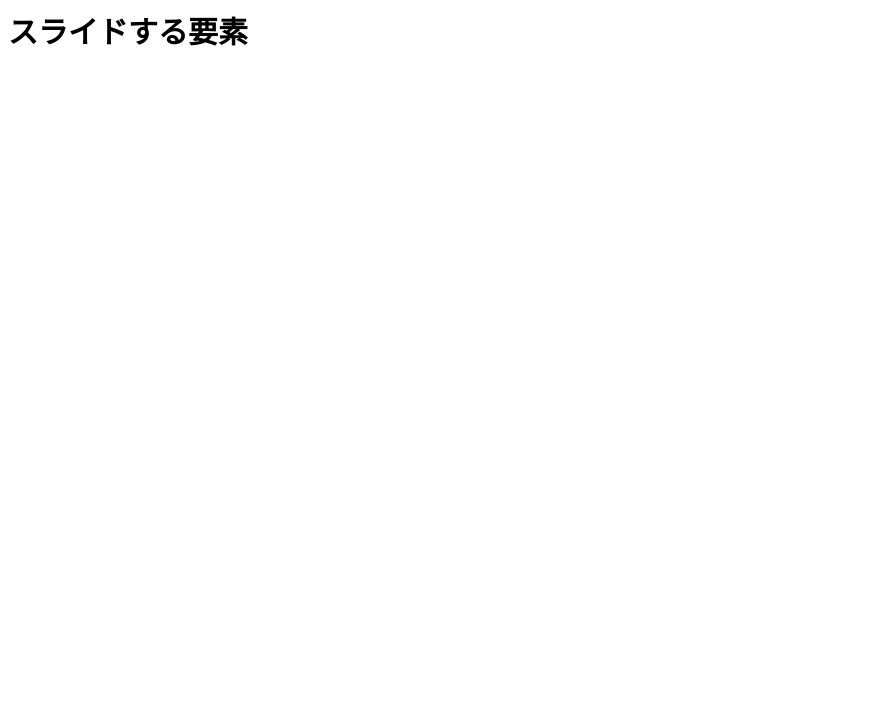
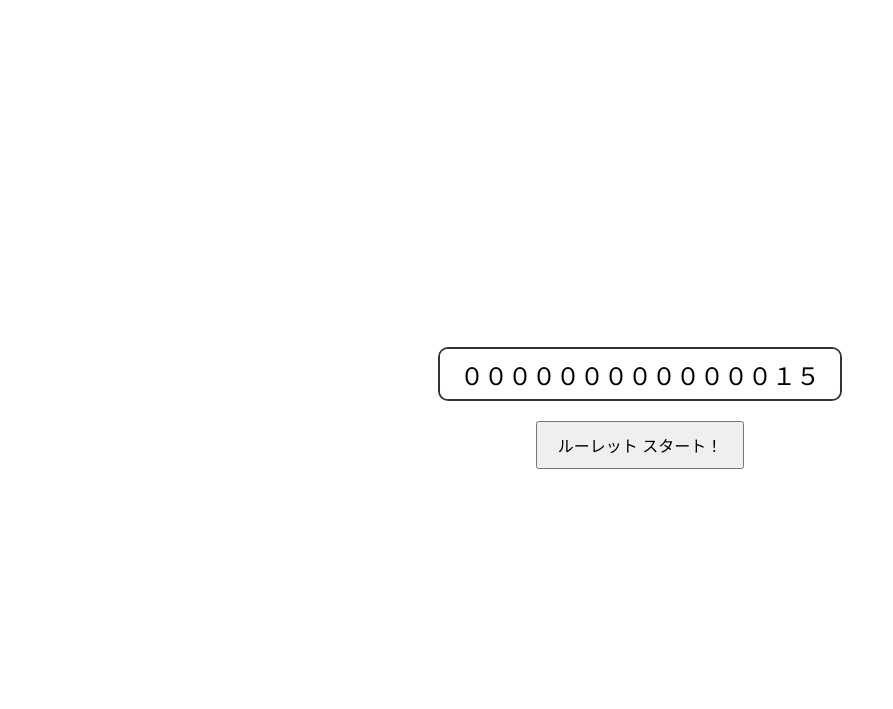
Before and after one commit to phillieshoneyy/lot, a plain HTML site: page index.html in a window 1280 px wide. Shown: the whole page, without its empty margins (0-893 px from the left). Drawn offline with Linux system fonts and the light colour scheme.

Commit message:
Add files via upload

```diff
--- a/index.html
+++ b/index.html
@@ -1,28 +1,125 @@
-<html>
-  <head>
-    <title></title>
+<!DOCTYPE html>
+<html lang="ja">
+<head>
+    <meta charset="UTF-8">
+    <meta name="viewport" content="width=device-width, initial-scale=1.0">
+    <title>ルーレット</title>
     <style>
+        body {
+            display: flex;
+            flex-direction: column;
+            justify-content: center;
+            align-items: center;
+            height: 100vh;
+            background-color: #ffffff; /* ページの背景を白に設定 */
+        }
+        .roulette-container {
+            width: 400px; /* ルーレットの幅を広げる */
+            height: 50px;
+            overflow: hidden;
+            border: 2px solid #333;
+            position: relative;
+            border-radius: 10px; /* 枠の角を丸く設定 */
+            margin-bottom: 20px; /* ボタンとの間にスペースを追加 */
+        }
+        .roulette {
+            display: flex;
+            flex-direction: column;
+            position: absolute;
+            width: 100%; /* ルーレットの幅を100%に設定 */
+        }
+        .item {
+            height: 50px;
+            display: flex;
+            justify-content: center; /* 文言を中央に配置 */
+            align-items: center; /* 文言を中央に配置 */
+            font-size: 24px;
+            background-color: #fff;
+            border-bottom: 1px solid #ccc;
+            text-align: center; /* 文言を中央に配置 */
+            width: 100%; /* アイテムの幅を100%に設定 */
+        }
+        @keyframes spin {
+            0% { top: 0; }
+            100% { top: -1050px; } /* 21項目分の高さに調整 */
+        }
+        button {
+            padding: 10px 20px;
+            font-size: 16px;
+            cursor: pointer;
+        }
+        button:disabled {
+            background-color: #ccc;
+            cursor: not-allowed;
+        }
+    </style>
+</head>
+<body>
+    <div class="roulette-container">
+        <div class="roulette" id="roulette">
+            <!-- アイテムはJavaScriptで追加 -->
+        </div>
+    </div>
+    <button id="startButton">ルーレット スタート！</button>
 
-.slide-in {
-  font-size: 30px;
-  font-weight: bold;
-  animation: slideIn 1s ease-out;
-}
+    <script>
+        const items = [
+            "００００００００００００００１",
+            "００００００００００００００２",
+            "００００００００００００００３",
+            "００００００００００００００４",
+            "００００００００００００００５",
+            "００００００００００００００６",
+            "００００００００００００００７",
+            "００００００００００００００８",
+            "００００００００００００００９",
+            "０００００００００００００１０",
+            "０００００００００００００１１",
+            "０００００００００００００１２",
+            "０００００００００００００１３",
+            "０００００００００００００１４",
+            "０００００００００００００１５",
+            "０００００００００００００１６",
+            "０００００００００００００１７",
+            "０００００００００００００１８",
+            "０００００００００００００１９",
+            "０００００００００００００２０"
+        ];
 
-@keyframes slideIn {
-  0% {
-    transform: translateX(-100%);
-    opacity: 0;
-  }
-  100% {
-    transform: translateX(0);
-    opacity: 1;
-  }
-}
+        // 配列をランダムにシャッフルする関数
+        function shuffle(array) {
+            for (let i = array.length - 1; i > 0; i--) {
+                const j = Math.floor(Math.random() * (i + 1));
+                [array[i], array[j]] = [array[j], array[i]];
+            }
+        }
 
-    </style>
-  </head>
-  <body>
-    <div class="slide-in">スライドする要素</div>
-  </body>
+        // アイテムをシャッフル
+        shuffle(items);
+
+        // 「おおあたり」を最後に追加
+        items.push("おおあたり");
+
+        // シャッフルされたアイテムをルーレットに追加
+        const roulette = document.getElementById('roulette');
+        items.forEach(item => {
+            const div = document.createElement('div');
+            div.className = 'item';
+            div.textContent = item;
+            roulette.appendChild(div);
+        });
+
+        document.getElementById('startButton').addEventListener('click', () => {
+            const roulette = document.getElementById('roulette');
+            roulette.style.animation = 'spin 5s cubic-bezier(0.25, 0.1, 0.25, 1)';
+            document.getElementById('startButton').disabled = true;
+
+            setTimeout(() => {
+                roulette.style.animation = 'none';
+                roulette.style.transition = 'top 1s ease-out';
+                roulette.style.top = `-${(items.length - 1) * 50 + 20}px`; // 「おおあたり」の位置に微調整
+            }, 4000); // ルーレットの停止時間を4秒に変更
+        });
+    </script>
+</body>
 </html>
```
